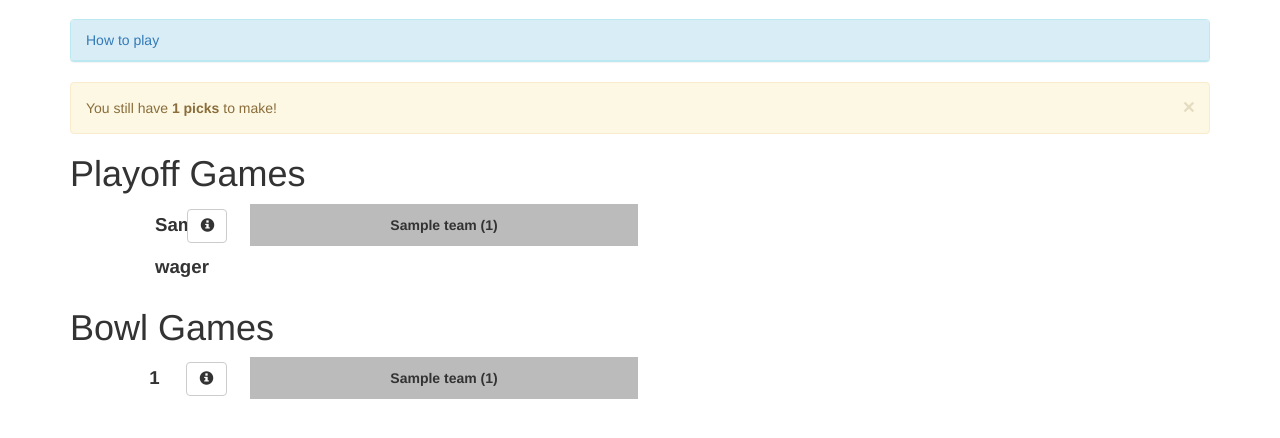
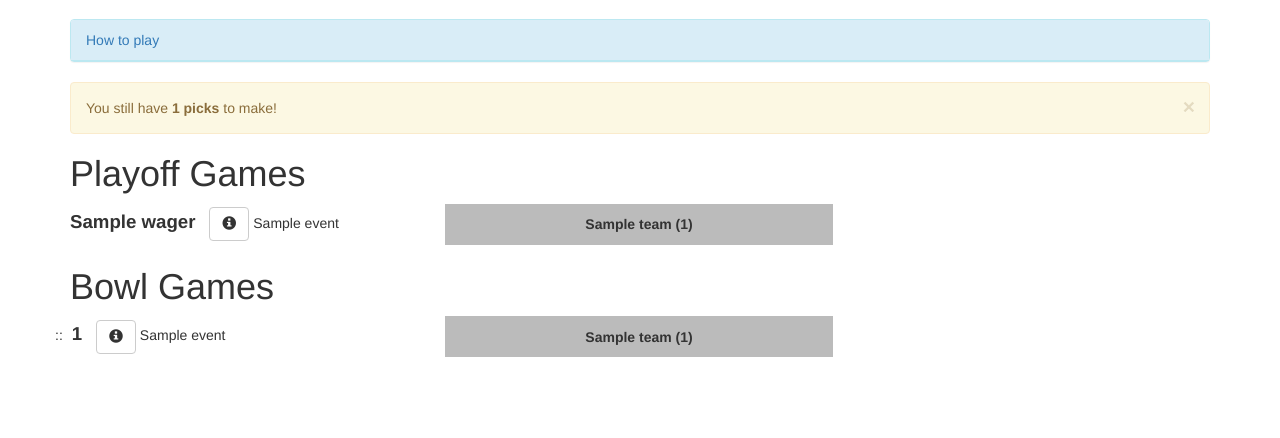
Before and after one commit to ryanmoore/cfb-pickem, a Django app: template pickem/templates/pickem/select_all.html in a window 1280 px wide. Shown: the part 51-489 px from the top of the page. Run offline with Django 3.2, Linux system fonts and the light colour scheme; the template is opened without the code that fills it: most values are stand-ins (such as "Sample title", 1, 10 or a date in 2020); parts of the project's set-up code (start-up, migrations or seed data) failed here and were passed over; some libraries are stand-ins or nearby versions.

Commit message:
Fixed button layout for playoff games and reverted back to better spacing more similar to master before recent merge. Gave each game a unique modal so their info button displays the correct info. Displayed bowl name by default for all devices except xs.

```diff
--- a/pickem/static/pickem/css/sortable_selection.css
+++ b/pickem/static/pickem/css/sortable_selection.css
@@ -6,6 +6,10 @@
     margin-left: 15px;
     margin-top: 0;
     margin-bottom: 0;
+}
+
+.pick-list-info {
+    width: 50%;
 }
 
 .pick-list {
@@ -41,7 +45,7 @@
 }
 
 .pick-list-col {
-    height: 42px;
+    height: 41px;
     margin-bottom: 2px;
     display: table;
     table-layout: fixed;
@@ -50,6 +54,15 @@
 }
 
 .pick-list label {
+}
+.game-title-col {
+    display: table;
+    table-layout: fixed;
+    padding-right: 3px;
+}
+
+.pick-list-col > * {
+    height: 41px;
 }
 
 .pick-list label:hover {
@@ -65,35 +78,36 @@
     -ms-user-select: none;
     user-select: none;
     cursor: move;
+    display: table;
 }
 
-.handle div div {
-    line-height: 42px;
-}
+/*.handle div div {
+    line-height: 41px;
+}*/
 
 .fixed-value {
     cursor: auto;
 }
 
 .handle > span {
+    display: table-cell;
     vertical-align: middle;
-    text-align: center;
-    padding: 0;
 }
 
 .handle-grip {
-    padding-left: 10px;
+    padding-right: 5px;
+    width: auto;
 }
 
 .handle-grip-placeholder {
-    padding-right: 5px;
-    width: 5px;
+    padding-right: 15px;
+    width: 15px;
 }
 
 .pick-idx {
+    padding-right: 10px;
     font-size: 14pt;
     font-weight: bold;
-    vertical-align: middle;
 }
 
 .game_title {
--- a/pickem/templates/pickem/select_all.html
+++ b/pickem/templates/pickem/select_all.html
@@ -73,15 +73,23 @@
 </div>
 {% endif %}
 
-<div class="modal" id="gameinfo" tabindex="-1" role="dialog">
+{% for matchup in all_games %}
+<div class="modal" id="gameinfo-{{ matchup.game.id }}" tabindex="-1" role="dialog">
      <div class="modal-dialog">
          <div class="modal-content">
              <div class="modal-header">
                  <button type="button" class="close" data-dismiss="modal"><span aria-hidden="true">&times;</span><span class="sr-only">Close</span></button>
-                 <h4 class="modal-title" id="myModalLabel">Modal title</h4>
+                 <h4 class="modal-title" id="myModalLabel">{{ matchup.game.event.name }}</h4>
              </div>
              <div class="modal-body">
-                 ...
+                {% for team in matchup.teams %}
+                <div>{{ team.name }}
+                    {% if team.rank %}
+                    ({{ team.rank }})
+                    {% endif %}
+                    {{ team.record }}
+                </div>
+                {% endfor %}
              </div>
              <div class="modal-footer">
                  <button type="button" class="btn btn-default" data-dismiss="modal">Dismiss</button>
@@ -89,6 +97,7 @@
          </div>
      </div>
 </div>
+{% endfor %}
 
 <form method="POST" action="{% url 'pickem:select_all' %}" id="rankform">
     {% csrf_token %}
@@ -97,18 +106,20 @@
     <div class="table-container pick-list">
         {% for matchup in fixed_value_games %}
         <div class="row" id="game={{matchup.game.id}}">
-            <div class="col-xs-4 col-sm-2 handle">
-                <div class="row">
-                    <div class="col-xs-0 col-sm-4"></div>
-                    <div class="col-xs-3 col-sm-2 pick-list-info handle-grip-placeholder"></div>
-                    <div class="col-xs-3 col-sm-2 pick-list-info pick-idx">{{ matchup.wager }}</div>
-                    <div class="col-xs-6 col-sm-4 pick-list-info game-info">
+            <div class="col-xs-4 handle pick-list-col">
+                <span class="game_title">
+                    <span class="handle-grip-placeholder"></span>
+                    <span class="pick-idx">{{ matchup.wager }}</span>
+                    <span class="pick-list-info game-info">
                         <button type="button" class="btn btn-default game-info-btn"
-                                              data-toggle="modal" data-target="#gameinfo">
+                                              data-toggle="modal" data-target="#gameinfo-{{ matchup.game.id }}">
                             <span class="glyphicon glyphicon-info-sign"></span>
                         </button>
-                    </div>
-                </div>
+                    </span>
+                    <span class="hidden-xs">
+                        {{ matchup.game.event.name }}
+                    </span>
+                </span>
             </div>
             {% for team in matchup.teams %}
             <div class="col-xs-4 button-div pick-list-col">
@@ -135,18 +146,20 @@
     <div class="table-container pick-list" id="matchup_ranking">
         {% for matchup in selection_form_items %}
         <div class="row" id="game={{matchup.game.id}}">
-            <div class="col-xs-4 col-sm-2 handle pick-list-col">
-                <div class="row">
-                    <div class="col-xs-0 col-sm-4"></div>
-                    <div class="col-xs-3 col-sm-2 pick-list-info handle-grip-placeholder"></div>
-                    <div class="col-xs-3 col-sm-2 pick-list-info pick-idx">{{ forloop.revcounter }}</div>
-                    <div class="col-xs-6 col-sm-4 pick-list-info game-info">
+            <div class="col-xs-4 handle pick-list-col">
+                <span class="game_title">
+                    <span class="handle-grip">::</span>
+                    <span class="pick-idx">{{ forloop.revcounter }}</span>
+                    <span class="pick-list-info game-info">
                         <button type="button" class="btn btn-default game-info-btn"
-                                              data-toggle="modal" data-target="#gameinfo">
+                                              data-toggle="modal" data-target="#gameinfo-{{ matchup.game.id }}">
                             <span class="glyphicon glyphicon-info-sign"></span>
                         </button>
-                    </div>
-                </div>
+                        <span class="hidden-xs">
+                            {{ matchup.game.event.name }}
+                        </span>
+                    </span>
+                </span>
             </div>
             {% for team in matchup.teams %}
             <div class="col-xs-4 button-div pick-list-col">
--- a/pickem/views.py
+++ b/pickem/views.py
@@ -362,6 +362,7 @@ def select_all(request):
     return render(request, 'pickem/select_all.html',
                   {'selection_form_items': selection_form_items,
                       'fixed_value_games' : fixed_value_games,
+                      'all_games' : selection_form_items+fixed_value_games,
                       'missing_count' : num_missing_picks_user(request.user),
                       'started' : pickem_started(timezone.now()),
                       'error' : error })
```
